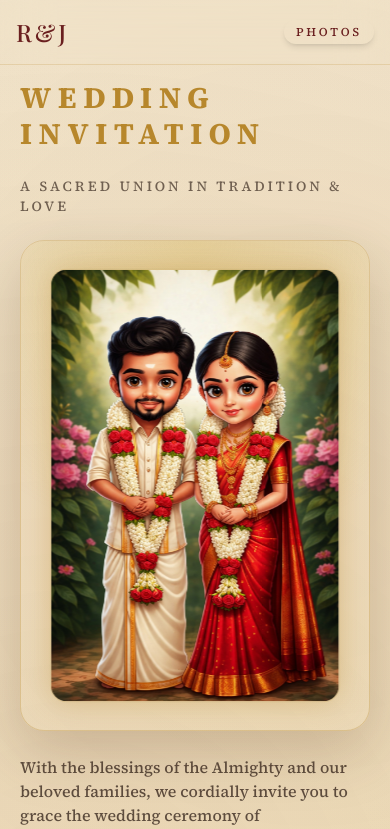
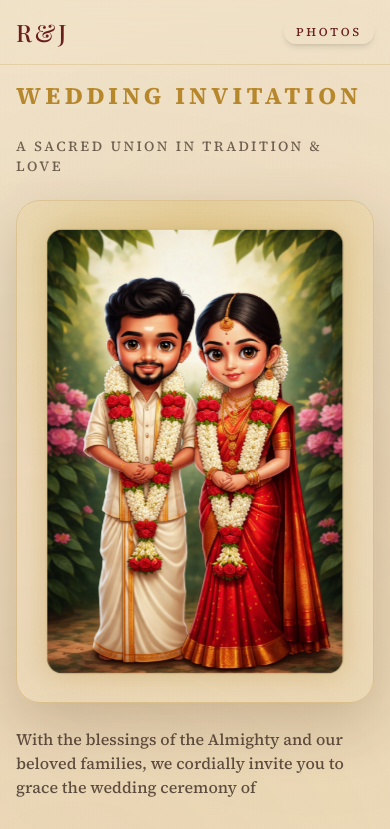
Before and after one commit to jithinpulikkal/wedding, a React (Vite) app in the folder client/: page / in a window 390 px wide. Shown: the top 829 px of the page. Built offline with nearby package versions, Linux system fonts and the light colour scheme.

Commit message:
ui fix - width issue

```diff
--- a/client/src/components/Layout.jsx
+++ b/client/src/components/Layout.jsx
@@ -33,7 +33,7 @@ export default function Layout() {
         <div className="flex min-h-screen flex-col bg-temple-pattern text-teak">
             <Navbar activePath={location.pathname} />
 
-            <main className="flex-1 pt-20 sm:pt-24">
+            <main className="flex-1 overflow-x-clip pt-20 sm:pt-24">
                 <Outlet />
             </main>
 
--- a/client/src/index.css
+++ b/client/src/index.css
@@ -12,6 +12,7 @@ html {
   scroll-behavior: smooth;
   scroll-padding-top: 96px;
   scrollbar-width: none;
+  overflow-x: clip;
 }
 
 html::-webkit-scrollbar {
@@ -27,6 +28,7 @@ body {
   background-color: #fbf3e6;
   color: #3b2b21;
   scrollbar-width: none;
+  overflow-x: clip;
 }
 
 body::-webkit-scrollbar {
--- a/client/src/pages/Home.jsx
+++ b/client/src/pages/Home.jsx
@@ -103,12 +103,14 @@ export default function Home() {
 
     return (
         <div id="top" className="space-y-16  sm:space-y-16 pb-12">
-            <section className="mx-auto grid max-w-6xl items-center gap-8 px-5 sm:gap-12 sm:pt-10 lg:grid-cols-2">
-                <div className="space-y-6 sm:space-y-4">
-                    <p className="text-3xl font-bold uppercase tracking-[0.22em] text-gold sm:text-4xl sm:tracking-[0.35em]">
+            <section className="mx-auto grid max-w-6xl items-center gap-8 px-4 sm:gap-12 sm:px-5 sm:pt-10 lg:grid-cols-2">
+                <div className="min-w-0 space-y-6 sm:space-y-4">
+                    <p className="break-words text-2xl font-bold uppercase tracking-[0.18em] text-gold sm:text-4xl sm:tracking-[0.35em]">
                         {invitation.title}
                     </p>
-                    <p className="text-sm uppercase tracking-[0.22em] text-teak/70 sm:text-base sm:tracking-[0.3em]">{brand.subtitle}</p>
+                    <p className="break-words text-sm uppercase tracking-[0.18em] text-teak/70 sm:text-base sm:tracking-[0.3em]">
+                        {brand.subtitle}
+                    </p>
 
                     <div className="lg:hidden">
                         <IllustrationCard
@@ -125,8 +127,8 @@ export default function Home() {
                     <Reveal animation="scaleIn">
                         {heroReady ? (
                             <Reveal animation="fadeInSlow">
-                                <h1 className="font-serif text-maroon font-bold text-4xl leading-tight text-center sm:text-5xl lg:text-6xl">
-                                    <span className="block break-words xl:text-nowrap">{couple.bride.name}</span>
+                                <h1 className="min-w-0 font-serif text-maroon text-center text-4xl font-bold leading-tight sm:text-5xl lg:text-6xl">
+                                    <span className="block break-words">{couple.bride.name}</span>
 
                                     <span className="my-2 block text-2xl font-medium text-gold sm:text-3xl lg:text-4xl">
                                         &
@@ -152,7 +154,7 @@ export default function Home() {
                         </div>
                     </Reveal>
                 </div>
-                <div className="hidden lg:block">
+                <div className="min-w-0 hidden lg:block">
                     <IllustrationCard
                         title="Bride & Groom"
                         subtitle="Traditional Kerala wedding portrait"
```
